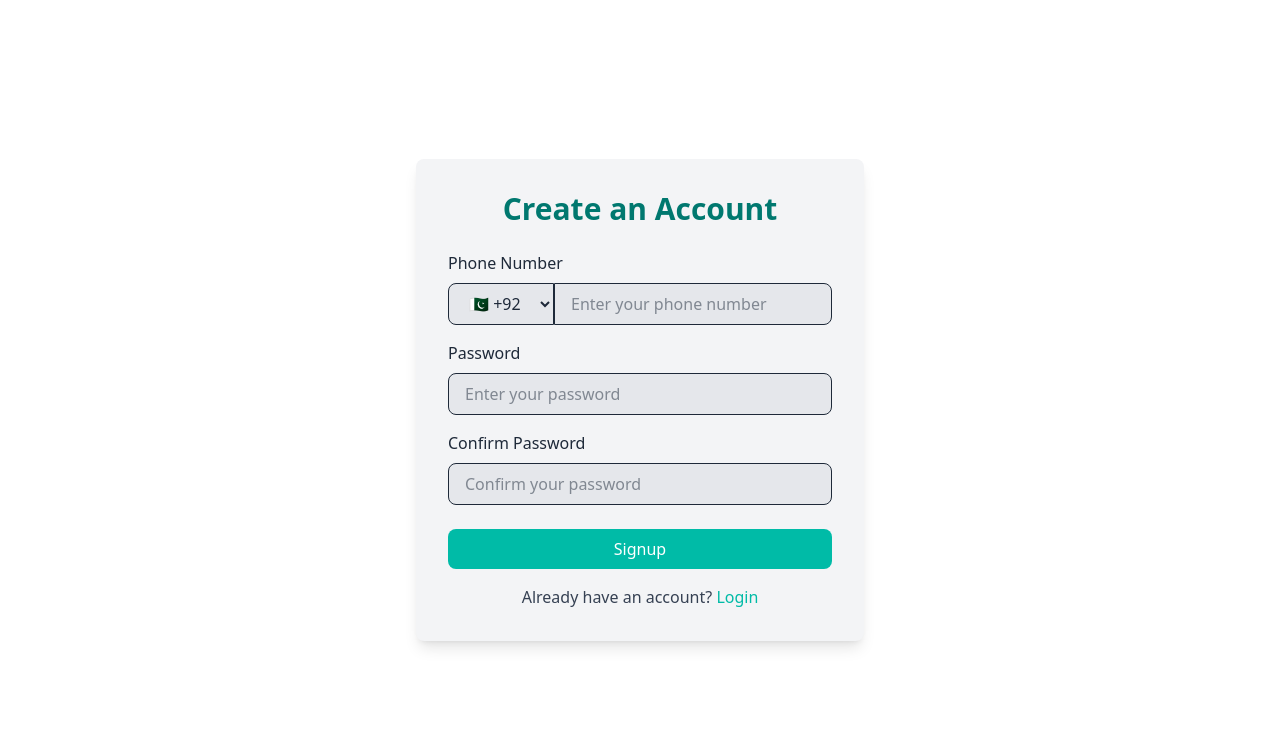
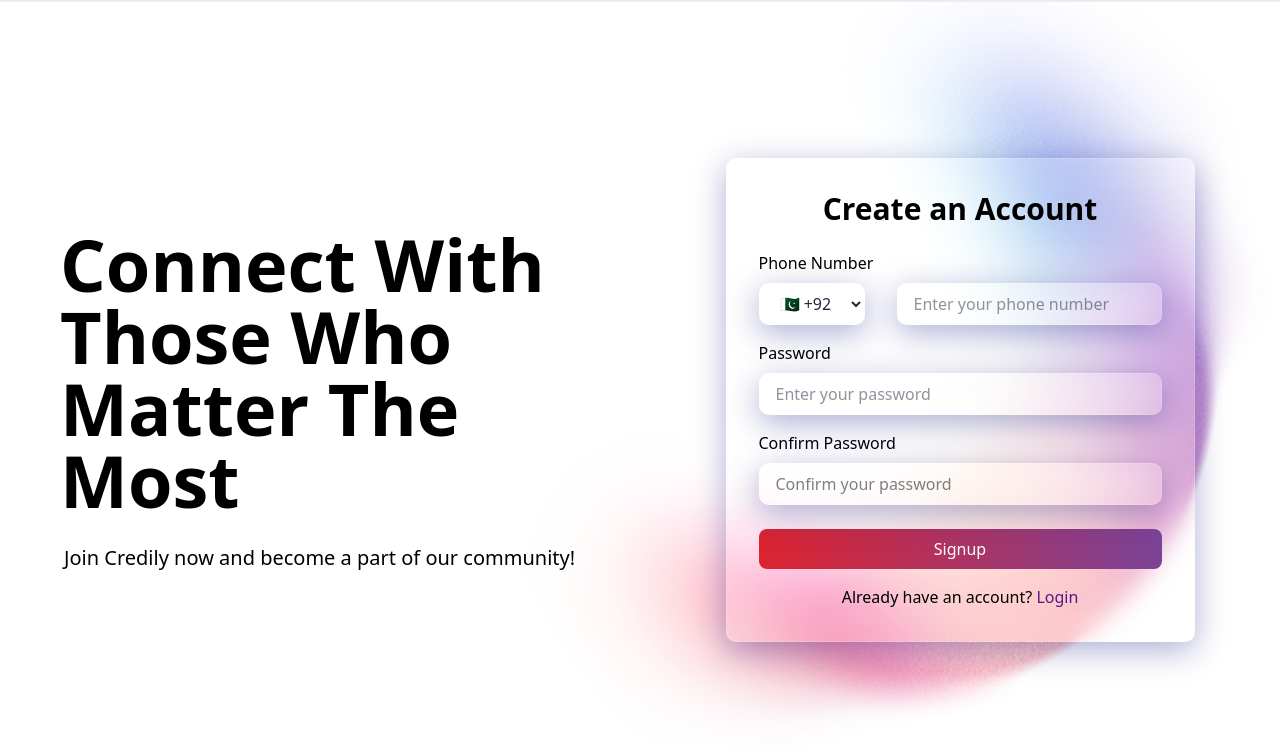
Before and after one commit to Fawwad795/Credily-App, a React (Vite) app: page /signup in a window 1280 px wide. Shown: the top 746 px of the page. Built offline with nearby package versions, Linux system fonts and the light colour scheme.

Commit message:
changed signup page
Added gradient and background image

```diff
--- a/src/Signup.jsx
+++ b/src/Signup.jsx
@@ -1,8 +1,9 @@
 import React, { useState } from 'react';
+import background from './background.png'; // adjust the path if needed
 
 const Signup = () => {
   const [phone, setPhone] = useState('');
-  const [countryCode, setCountryCode] = useState('+92'); // Default country code
+  const [countryCode, setCountryCode] = useState('+92');
   const [password, setPassword] = useState('');
   const [confirmPassword, setConfirmPassword] = useState('');
 
@@ -29,21 +30,30 @@ const Signup = () => {
   ];
 
   return (
-    <div className="flex items-center justify-center min-h-screen bg-white">
+    <div
+      className="min-h-screen grid grid-cols-2 bg-cover bg-center flex items-center justify-center"
+      style={{ backgroundImage: `url(${background})` }}
+    >
+      <div className="bg-opacity-50 p-8 rounded-lg w-full flex justify-center items-center flex-col  h-full ">
+<div className='flex flex-col justify-center items-start'>
+        <div className='font-black text-7xl ml-7 mb-7'>Connect With Those Who Matter The Most</div>
+        <div className='ml-8 text-xl'>Join Credily now and become a part of our community!</div>
+        </div>
+      </div>
+     <div className='flex justify-center items-center w-full h-full'>
       <form
         onSubmit={handleSubmit}
-        className="bg-gray-100 p-8 rounded-lg shadow-lg w-full max-w-md"
+        className="p-8 rounded-lg shadow-2xl  glass "
       >
-        <h2 className="text-3xl font-bold mb-6 text-center text-teal-700">
-          Create an Account
-        </h2>
+        <h2 className="text-3xl font-bold mb-6 text-center text-black">Create an Account</h2>
+
         <div className="mb-4">
-          <label className="block text-gray-800 font-medium mb-2">Phone Number</label>
+          <label className="block text-black font-medium mb-2">Phone Number</label>
           <div className="flex">
             <select
               value={countryCode}
               onChange={(e) => setCountryCode(e.target.value)}
-              className="px-4 py-2 border rounded-l-lg focus:outline-none focus:ring-2 focus:ring-teal-400 bg-gray-200 text-gray-800"
+              className="px-4 py-2 border rounded-l-lg  mr-8 glass text-gray-800 focus:outline-none focus:ring-2 focus:ring-teal-400"
             >
               {countries.map((country) => (
                 <option key={country.code} value={country.code}>
@@ -56,47 +66,51 @@ const Signup = () => {
               value={phone}
               onChange={(e) => setPhone(e.target.value)}
               required
-              className="w-full px-4 py-2 border rounded-r-lg focus:outline-none focus:ring-2 focus:ring-teal-400 bg-gray-200 text-gray-800"
+              className="w-full px-4 py-2 border rounded-r-lg glass text-gray-800 focus:outline-none focus:ring-2 focus:ring-teal-400"
               placeholder="Enter your phone number"
             />
           </div>
         </div>
+
         <div className="mb-4">
-          <label className="block text-gray-800 font-medium mb-2">Password</label>
+          <label className="block text-black font-medium mb-2">Password</label>
           <input
             type="password"
             value={password}
             onChange={(e) => setPassword(e.target.value)}
             required
-            className="w-full px-4 py-2 border rounded-lg focus:outline-none focus:ring-2 focus:ring-teal-400 bg-gray-200 text-gray-800"
+            className="w-full px-4 py-2 border glass rounded-lg text-gray-800 focus:outline-none focus:ring-2 focus:ring-teal-400"
             placeholder="Enter your password"
           />
         </div>
+
         <div className="mb-6">
-          <label className="block text-gray-800 font-medium mb-2">Confirm Password</label>
+          <label className="block text-black font-medium mb-2">Confirm Password</label>
           <input
             type="password"
             value={confirmPassword}
             onChange={(e) => setConfirmPassword(e.target.value)}
             required
-            className="w-full px-4 py-2 border rounded-lg focus:outline-none focus:ring-2 focus:ring-teal-400 bg-gray-200 text-gray-800"
+            className="w-full px-4 py-2 border rounded-lg glass text-black focus:outline-none focus:ring-2 focus:ring-teal-400"
             placeholder="Confirm your password"
           />
         </div>
+
         <button
           type="submit"
-          className="w-full bg-teal-500 text-white py-2 px-4 rounded-lg hover:bg-teal-600 transition duration-300"
+          className="w-full grad text-white py-2 px-4 rounded-lg hover:bg-teal-600 transition duration-300"
         >
           Signup
         </button>
-        <p className="text-center text-gray-700 mt-4">
+
+        <p className="text-center text-black mt-4">
           Already have an account?{' '}
-          <a href="/login" className="text-teal-500 hover:underline">
+          <a href="/login" className="text-purple-900 hover:underline">
             Login
           </a>
         </p>
       </form>
-    </div>
+    </div></div>
   );
 };
 
--- a/src/index.css
+++ b/src/index.css
@@ -6,3 +6,24 @@
 .color{
     background-color: white;
 }
+.shade{
+    box-shadow: 0px -2px 38px 0px rgba(217, 192, 192, 0.75);
+-webkit-box-shadow: 0px -2px 38px 0px rgba(84, 84, 84, 0.75);
+-moz-box-shadow: 0px -2px 38px 0px rgba(151,151,151,0.75);
+}
+.grad{
+    background: #7b4397;  /* fallback for old browsers */
+background: -webkit-linear-gradient(to right, #dc2430, #7b4397);  /* Chrome 10-25, Safari 5.1-6 */
+background: linear-gradient(to right, #dc2430, #7b4397); /* W3C, IE 10+/ Edge, Firefox 16+, Chrome 26+, Opera 12+, Safari 7+ */
+
+}
+.glass{
+    background: rgba( 255, 255, 255, 0.15 );
+    box-shadow: 0 8px 32px 0 rgba( 31, 38, 135, 0.37 );
+    backdrop-filter: blur( 12.5px );
+    -webkit-backdrop-filter: blur( 12.5px );
+    border-radius: 10px;
+    border: 1px solid rgba( 255, 255, 255, 0.18 );
+
+
+}
```
Also changed, not shown: src/background.png (added).
